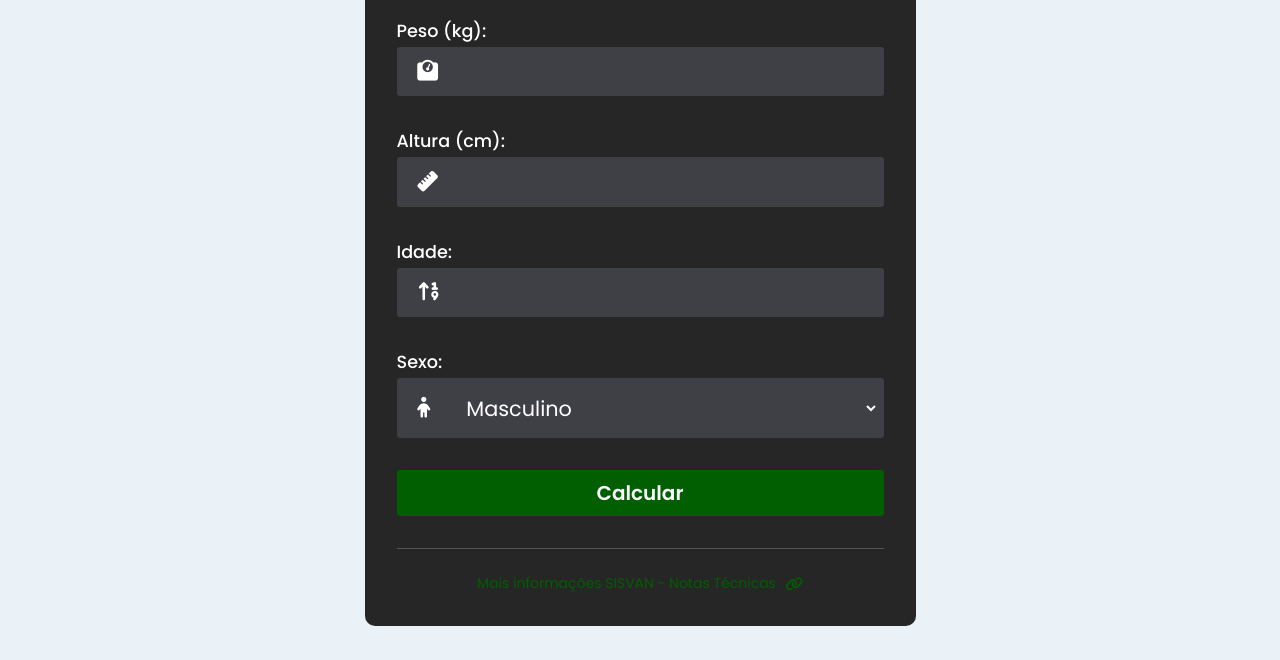
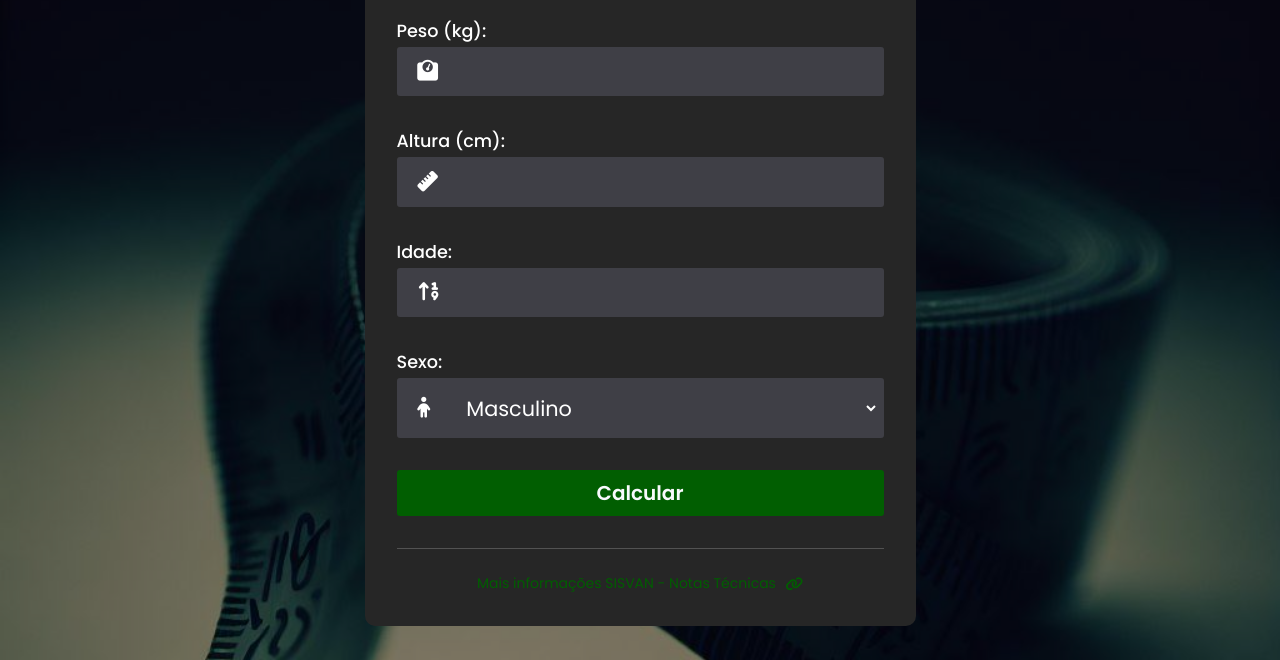
Before and after one commit to dev-paixao/MeuIMC, a plain HTML site: page index.html in a window 1280 px wide. Shown: the part 140-800 px from the top of the page. Drawn offline with Linux system fonts and the light colour scheme.

Commit message:
Adiciona imagem de fundo e ajusta sobreposição dos elementos
Foi adicionada uma nova imagem de fundo à aplicação. Também foram realizados ajustes para evitar que os efeitos de sobreposição afetassem os elementos #container e #content. Agora, o fundo possui uma camada semi-transparente, aplicada por meio de um pseudo-elemento body::before, enquanto os conteúdos principais permanecem visíveis acima dessa camada.

```diff
--- a/css/style.css
+++ b/css/style.css
@@ -13,13 +13,29 @@ body {
     justify-content: center;
     width: 100%;
     height: 100vh;
-    background-color: #eaf2f8 ;
+    background-image: url(../img/OIG.jpg);
+    background-repeat: no-repeat;
+    background-size: cover;
+}
+
+body::before {
+    content: '';
+    background-color: rgb(0, 0, 0, .5);
+    width: 100%;
+    height: 100vh;
+    position: absolute;
+    top: 0;
+    bottom: 0;
+    left: 0;
+    right: 0;
 }
 
 #container {
     display: flex;
     align-items: center;
     gap: 3.5rem;
+    position: relative;
+    z-index: 1;
 }
 
 #content {
```
Also changed, not shown: img/OIG.jpg (added).
